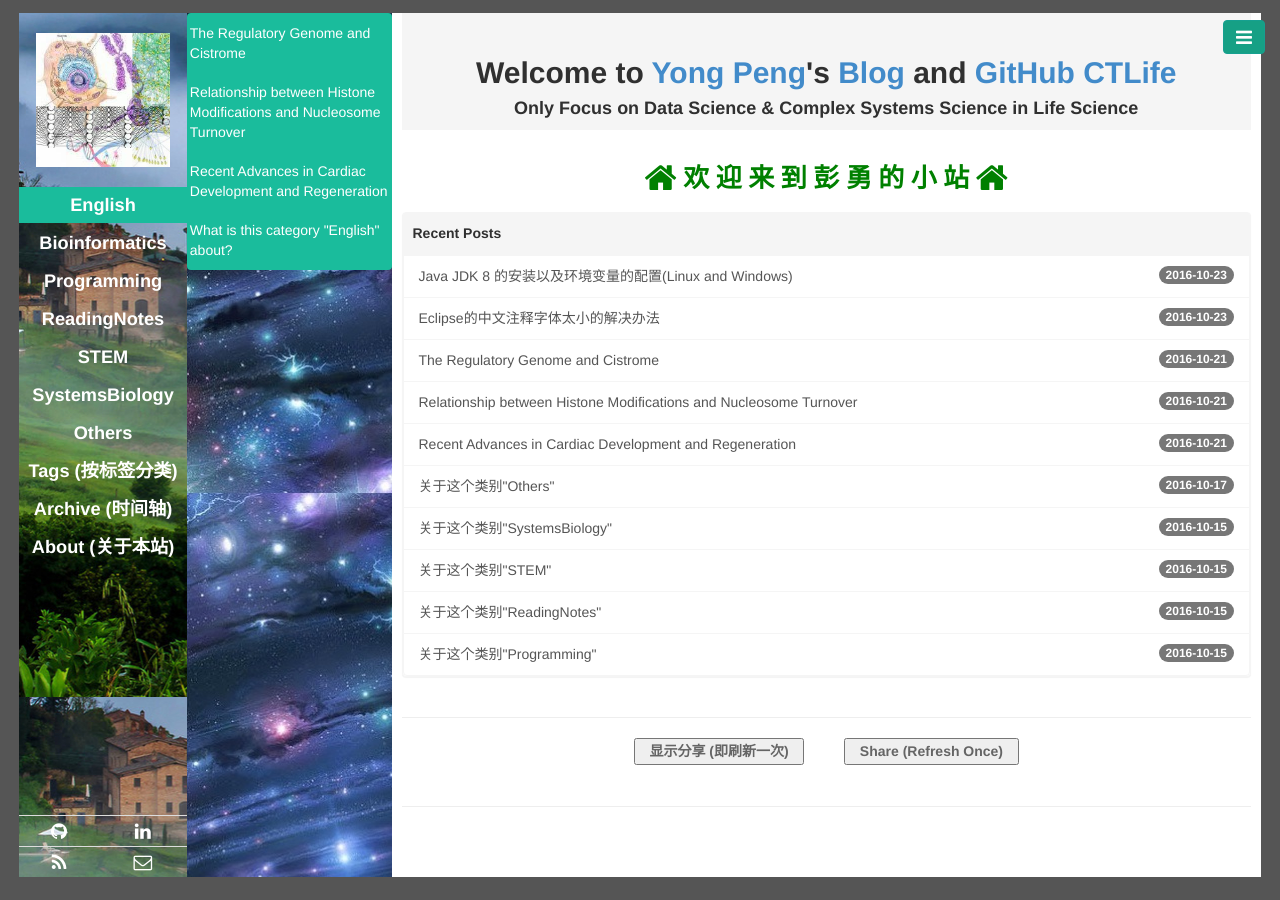
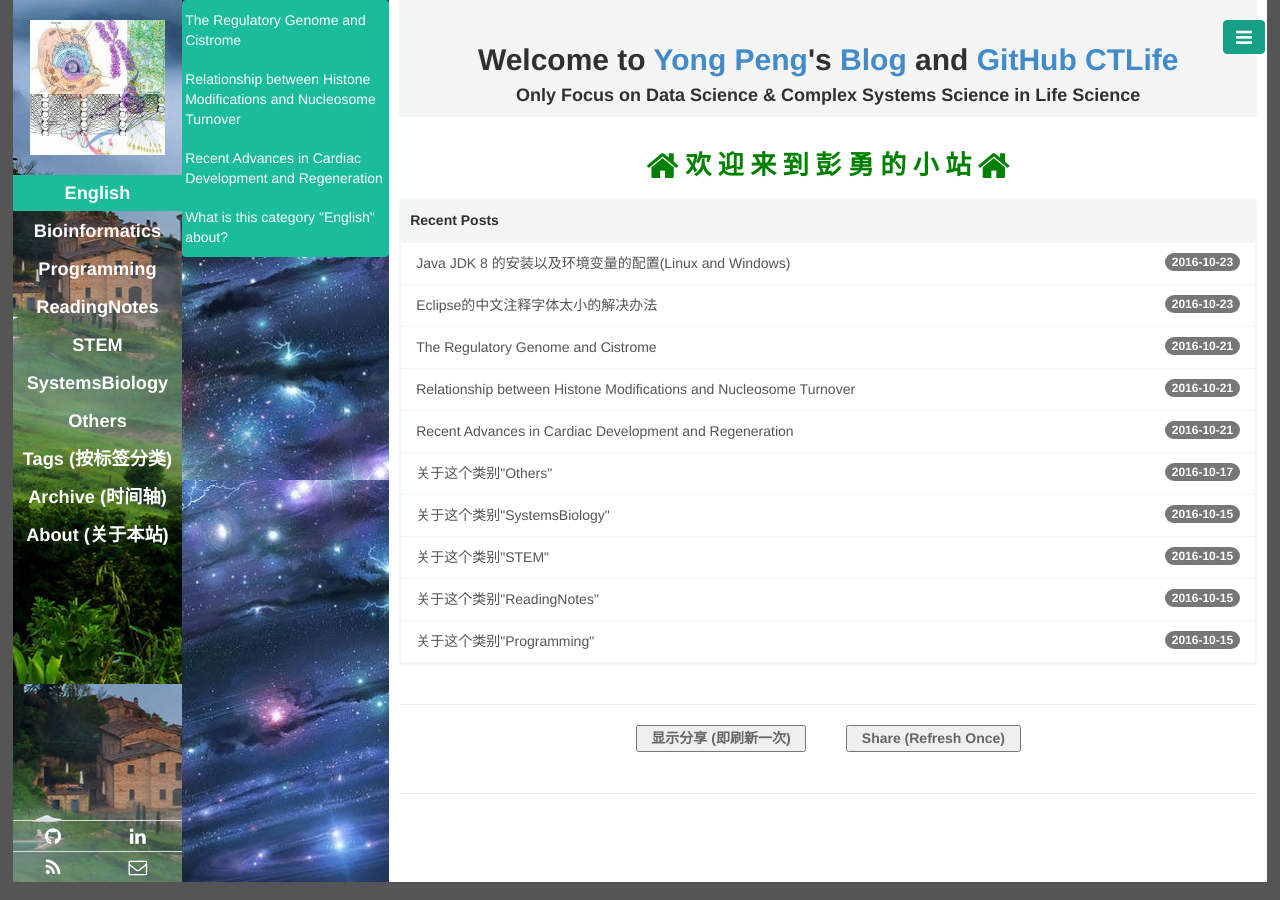
Before and after one commit to CTLife/CTLife.github.io, a Jekyll site: the page built from index.html, in a window 1280 px wide. Built offline with Jekyll 4.4.1, drawn with Linux system fonts in a browser that asks for light colours; Markdown is read by kramdown in place of the engine named in the settings; the list of posts is cut into pages by our own code.

Commit message:
Update base.css

```diff
--- a/public/css/base.css
+++ b/public/css/base.css
@@ -1,8 +1,8 @@
 /* 页面配置 */
 .container {
-  width: 97%;
-  height: 96%;
-  margin-top: 1%;
+  width: 98%;
+  height: 98%;
+  margin-top: 0%;
 }
 body, html {
   margin: 0%;
```
